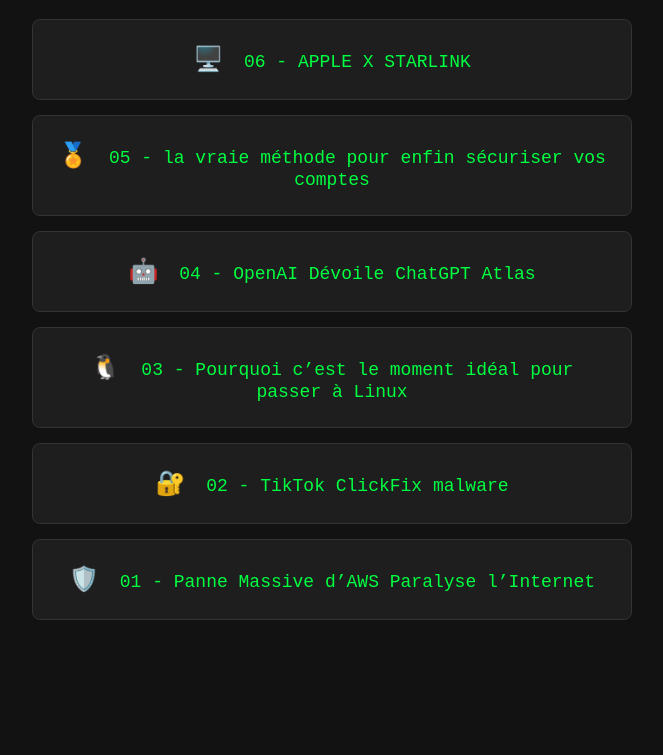
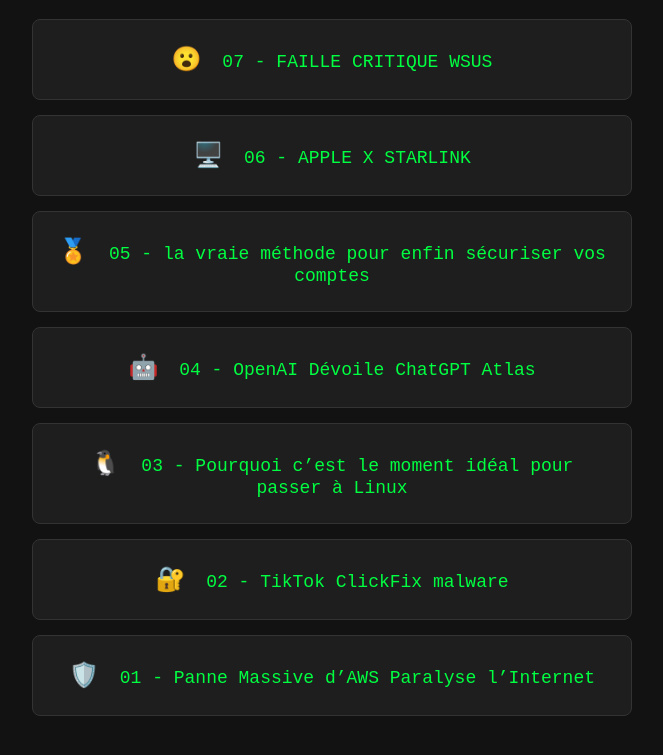
Before and after one commit to hackthedevils/cyberactu, a plain HTML site: page index.html in a window 1280 px wide. Shown: the part 103-858 px from the top of the page, without its empty margins (308-971 px from the left). Before the commit the page ends 800 px from the top, so only its background shows below. Drawn offline with Linux system fonts and the light colour scheme.

Commit message:
Update index.html

```diff
--- a/index.html
+++ b/index.html
@@ -74,6 +74,12 @@
     <div class="container">
         <h1>🔗 LES ACTUS DU MOMENT</h1>
 
+                   <div class="link-card">
+            <a href="https://myitknowledge.fr/actualites-informatique/">
+                <span class="icon">😮</span> 07 - FAILLE CRITIQUE WSUS
+            </a>
+        </div>
+
            <div class="link-card">
             <a href="https://myitknowledge.fr/news/apple-starlink-iphone/">
                 <span class="icon">🖥️</span> 06 - APPLE X STARLINK
```
